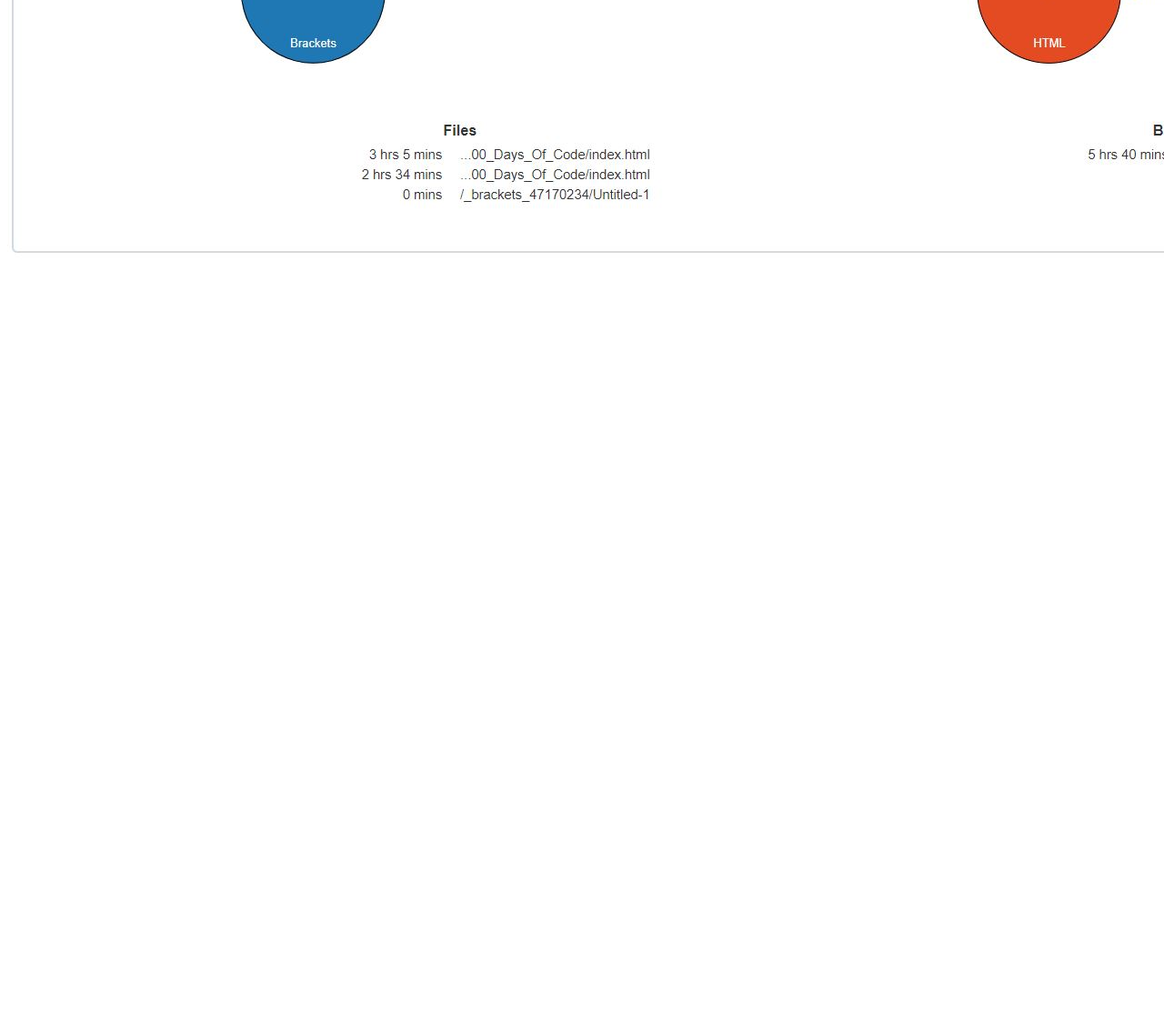
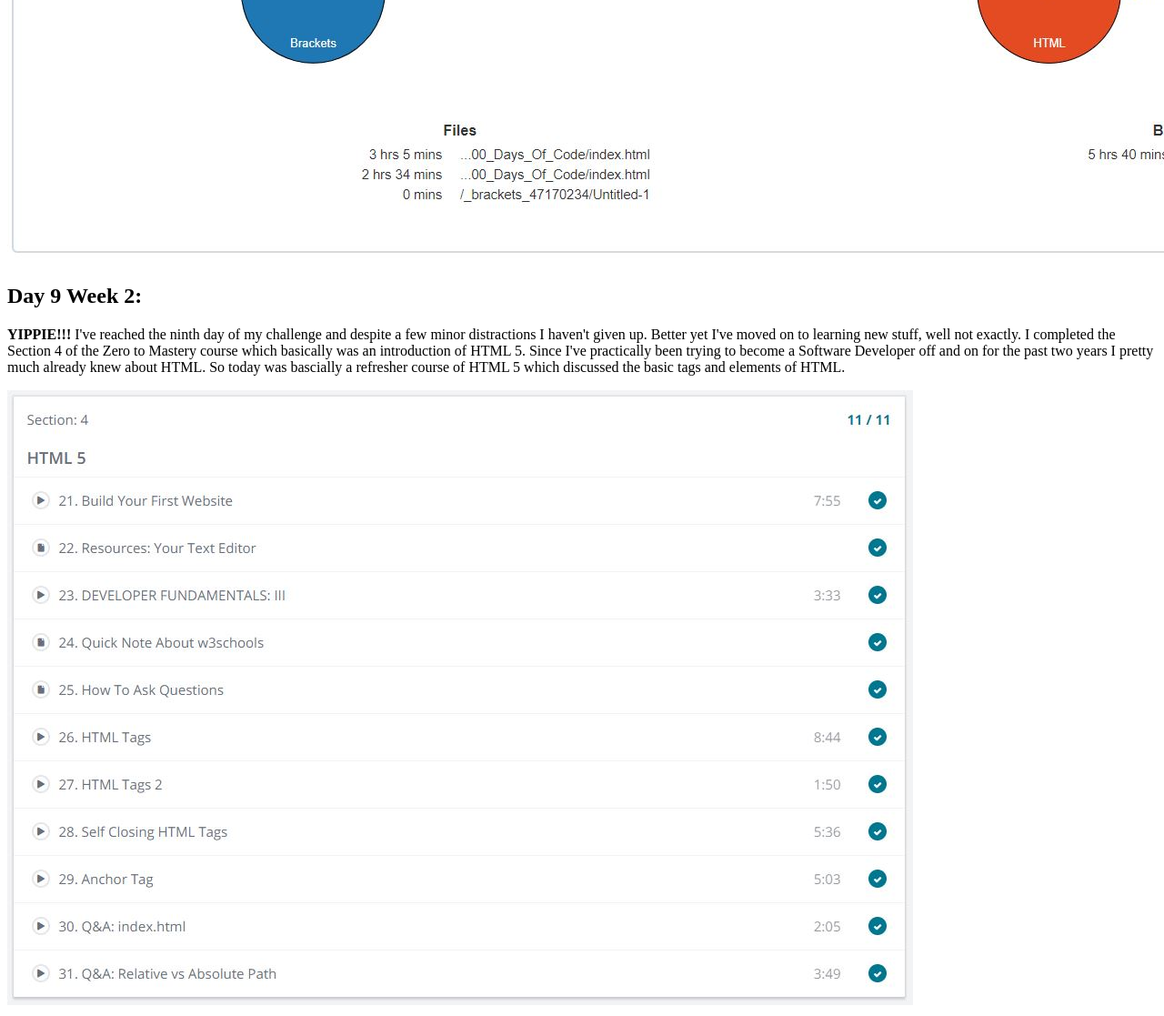
Before and after one commit to Developer-Toolkit/100_Days_Of_Code, a plain HTML site: page index.html in a window 1280 px wide. Shown: the part 10093-11210 px from the top of the page at 91% size. Before the commit the page ends 10393 px from the top, so only its background shows below. Drawn offline with Linux system fonts and the light colour scheme.

Commit message:
Added Day 9 Week 2

```diff
--- a/index.html
+++ b/index.html
@@ -74,6 +74,11 @@
       <p>Overall, I have to say that the past severn days have been very good and productive even though I was a little distracted the past two days. Before I close this day out I wanted to take a moment to share a glimpse at the amount of time that I've spent coding this week. I've been using the WakaTime app which is committed to making time tracking fully automatic for every programmer.</p>
       <img src="images/wakatime_week1.JPG" alt="WakaTime Week 1">
     </div>
+    <div class="day9">
+      <h2 class="section_title">Day 9 Week 2:</h2>
+      <p><strong>YIPPIE!!!</strong> I've reached the ninth day of my challenge and despite a few minor distractions I haven't given up. Better yet I've moved on to learning new stuff, well not exactly. I completed the Section 4 of the Zero to Mastery course which basically was an introduction of HTML 5. Since I've practically been trying to become a Software Developer off and on for the past two years I pretty much already knew about HTML. So today was bascially a refresher course of HTML 5 which discussed the basic tags and elements of HTML.</p>
+      <img src="images/zero_section4.JPG" alt="Section 4">
+    </div>
 
 
   </body>
```
Also changed, not shown: images/zero_section4.JPG (added).
